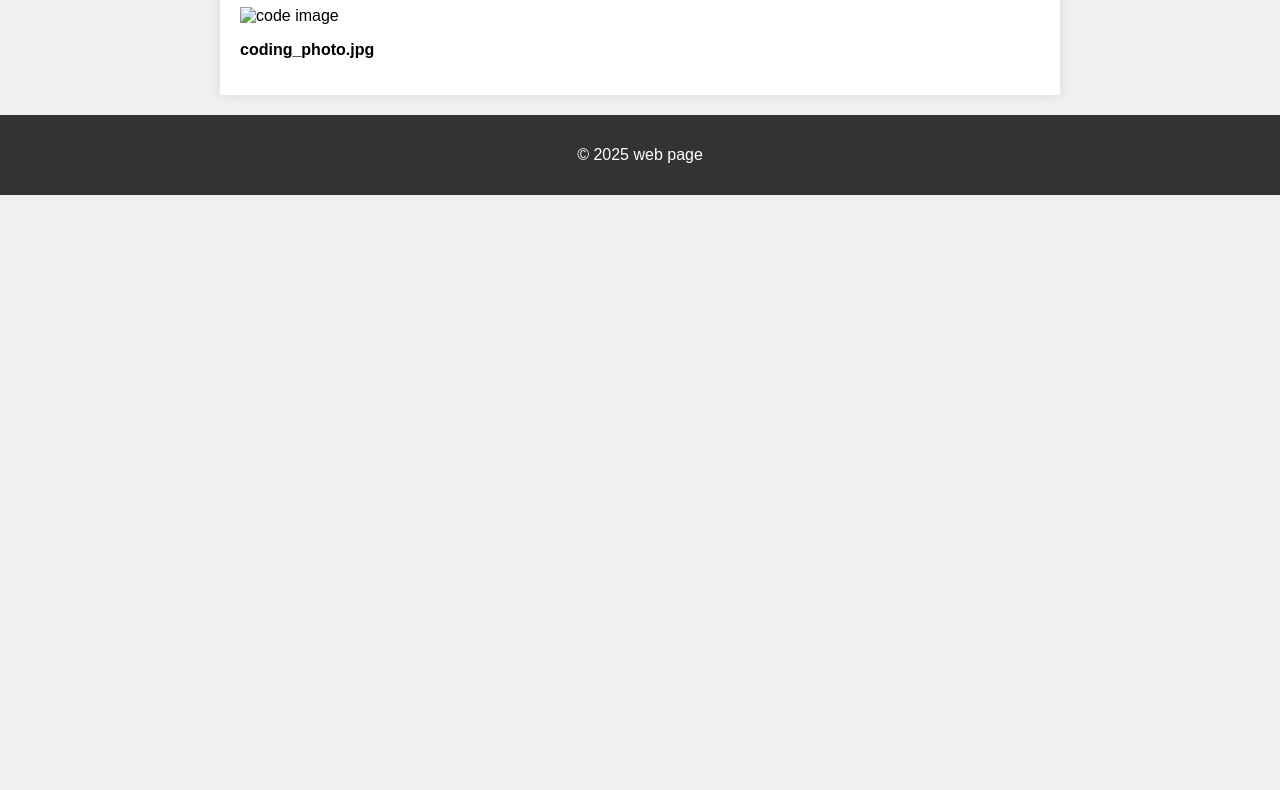
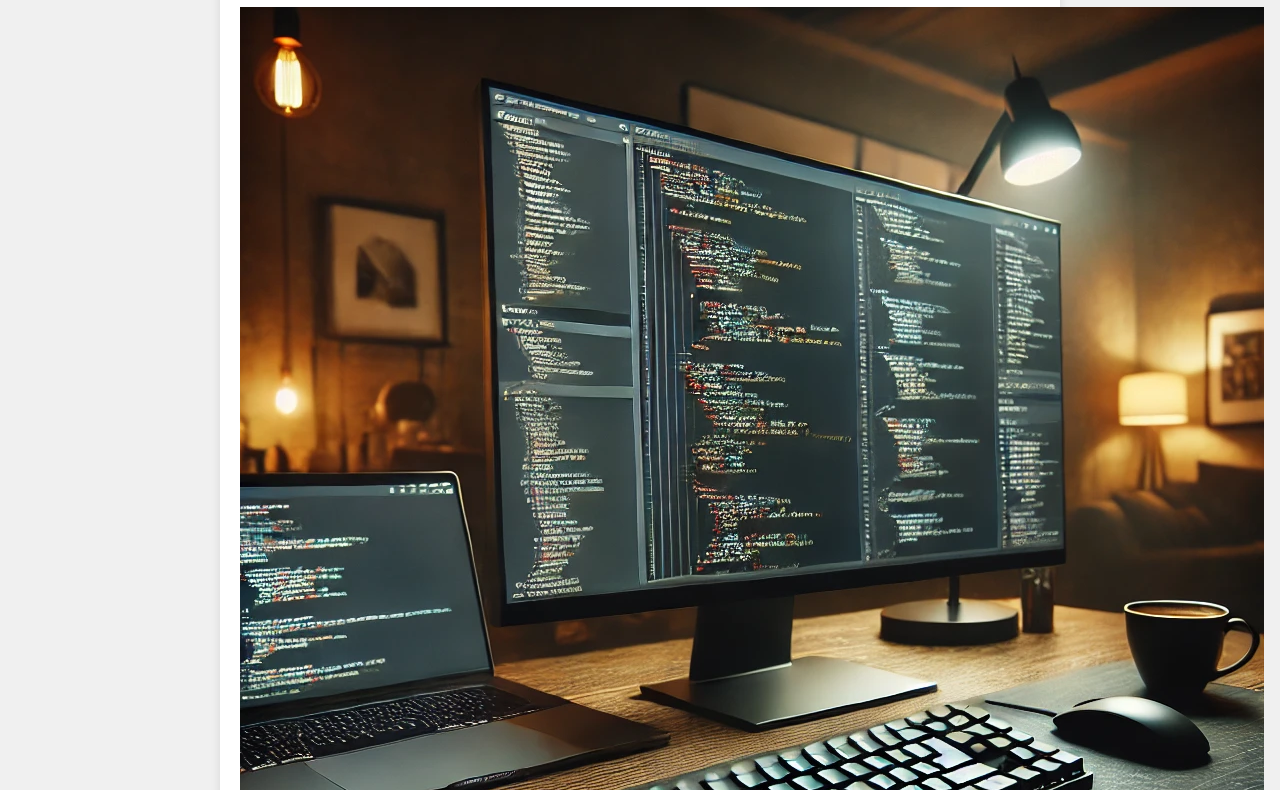
Before and after one commit to unityhun/web, a plain HTML site: page index.html in a window 1280 px wide. Shown: the part 241-1031 px from the top of the page. Before the commit the page ends 800 px from the top, so only its background shows below. Drawn offline with Linux system fonts and the light colour scheme.

Commit message:
Update index.html

```diff
--- a/index.html
+++ b/index.html
@@ -52,9 +52,9 @@
   <main>
    <div class="image-container">
     <h1>ai image</h1>
-    <img src="./coding_photo.jpg" alt="code image" />
+    <img src="./ai image.webp" alt="code image" />
     <p>
-      <strong>coding_photo.jpg</strong>
+      <strong>ai image.webp</strong>
     </p>
   </div>
   </main>
```
